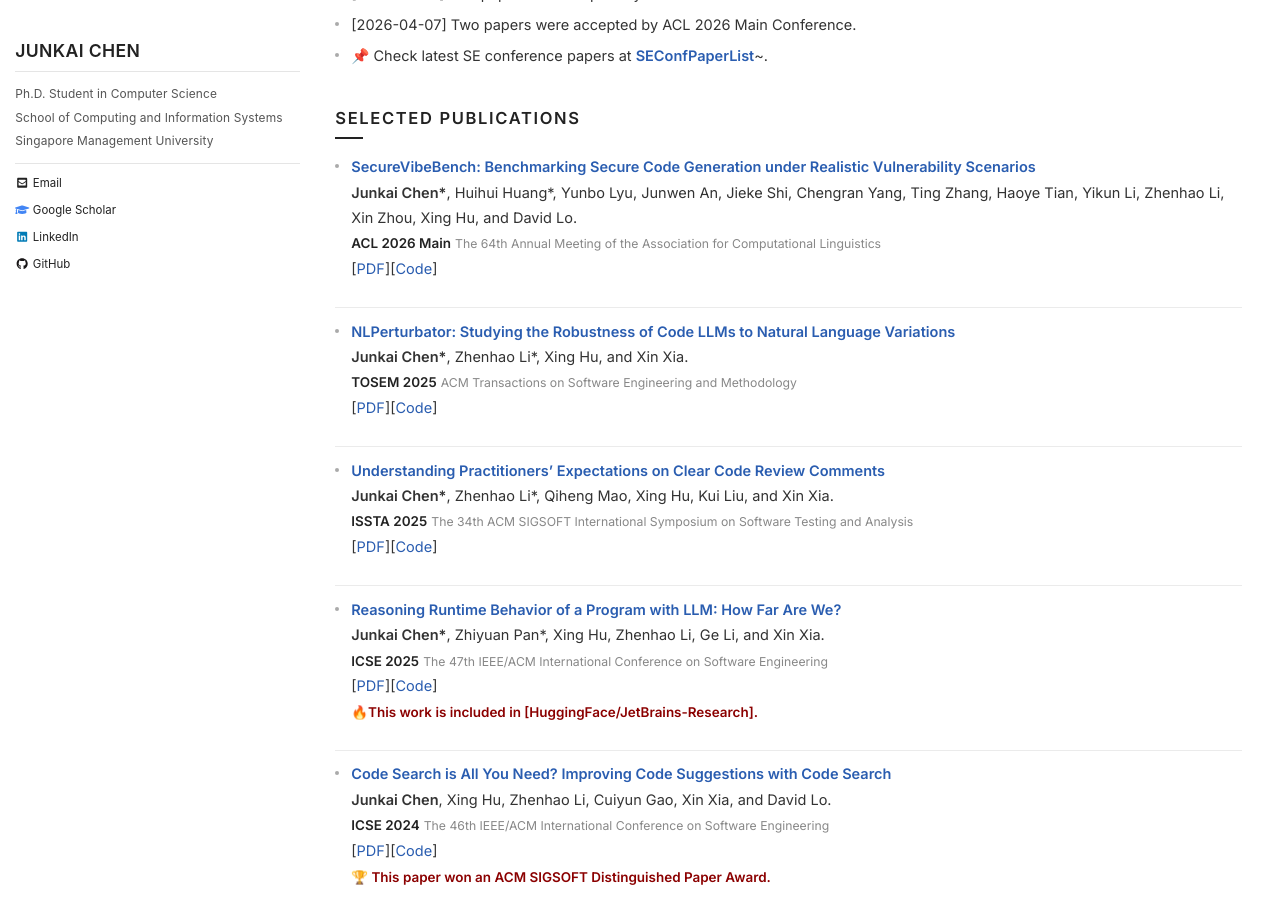
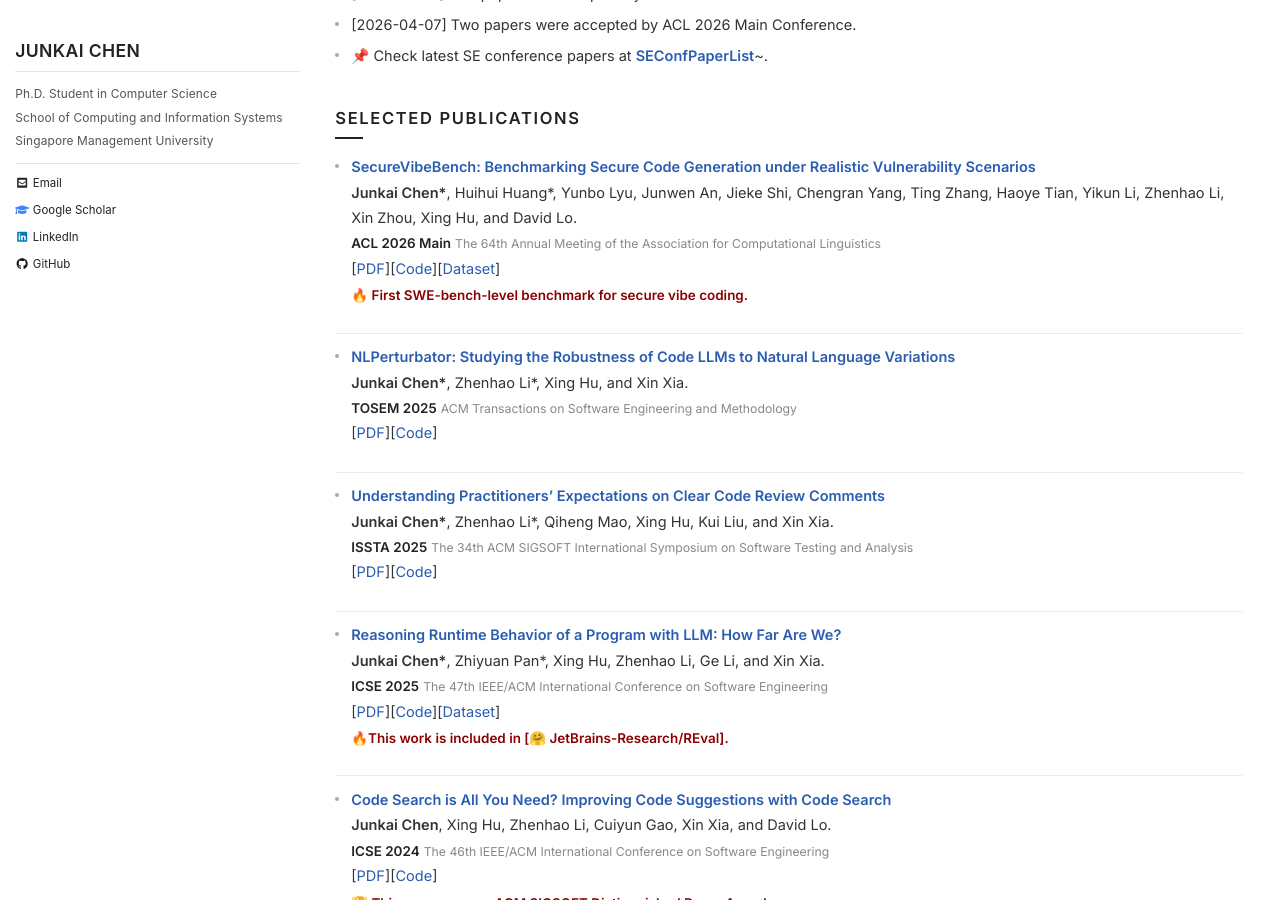
Before and after one commit to chen-junkai/chen-junkai.github.io, a Jekyll site: the page built from index.md, in a window 1280 px wide and 900 px high, scrolled down 405 px. Built offline with Jekyll 4.4.1, drawn with Linux system fonts in a browser that asks for light colours; nearby versions of some CDN libraries.

Commit message:
Enhance publication entries in index.md

```diff
--- a/index.md
+++ b/index.md
@@ -29,7 +29,8 @@ I am Junkai Chen (**陈**俊凯), a Ph.D. student at [Singapore Management Unive
 - [**SecureVibeBench: Benchmarking Secure Code Generation under Realistic Vulnerability Scenarios**](https://www.arxiv.org/abs/2509.22097)<br/>
   **Junkai Chen\***, Huihui Huang\*, Yunbo Lyu, Junwen An, Jieke Shi, Chengran Yang, Ting Zhang, Haoye Tian, Yikun Li, Zhenhao Li, Xin Zhou, Xing Hu, and David Lo.<br/>
   <span class="pub-venue">ACL 2026 Main</span> <span class="pub-venue-full">The 64th Annual Meeting of the Association for Computational Linguistics</span><br/>
-  [<a href="https://www.arxiv.org/pdf/2509.22097" target="_blank">PDF</a>][<a href="https://github.com/iCSawyer/SecureVibeBench" target="_blank">Code</a>]
+  [<a href="https://www.arxiv.org/pdf/2509.22097" target="_blank">PDF</a>][<a href="https://github.com/iCSawyer/SecureVibeBench" target="_blank">Code</a>][<a href="https://huggingface.co/datasets/iCSawyer/SecureVibeBench" target="_blank">Dataset</a>]
+  <span class="pub-note">🔥 First SWE-bench-level benchmark for secure vibe coding.</span>
 
 - [**NLPerturbator: Studying the Robustness of Code LLMs to Natural Language Variations**](https://dl.acm.org/doi/10.1145/3745764)<br/>
   **Junkai Chen\***, Zhenhao Li\*, Xing Hu, and Xin Xia.<br/>
@@ -44,8 +45,8 @@ I am Junkai Chen (**陈**俊凯), a Ph.D. student at [Singapore Management Unive
 - [**Reasoning Runtime Behavior of a Program with LLM: How Far Are We?**](https://dl.acm.org/doi/10.1109/ICSE55347.2025.00012)<br/>
   **Junkai Chen\***, Zhiyuan Pan\*, Xing Hu, Zhenhao Li, Ge Li, and Xin Xia.<br/>
   <span class="pub-venue">ICSE 2025</span> <span class="pub-venue-full">The 47th IEEE/ACM International Conference on Software Engineering</span><br/>
-  [<a href="https://arxiv.org/pdf/2403.16437.pdf" target="_blank">PDF</a>][<a href="https://github.com/r-eval/r-eval.github.io" target="_blank">Code</a>]<br/>
-  <span class="pub-note">🔥This work is included in <a href="https://huggingface.co/datasets/JetBrains-Research/REval">[HuggingFace/JetBrains-Research]</a>.</span>
+  [<a href="https://arxiv.org/pdf/2403.16437.pdf" target="_blank">PDF</a>][<a href="https://github.com/r-eval/r-eval.github.io" target="_blank">Code</a>][<a href="https://huggingface.co/datasets/JetBrains-Research/REval" target="_blank">Dataset</a>]<br/>
+  <span class="pub-note">🔥This work is included in <a href="https://huggingface.co/datasets/JetBrains-Research/REval">[🤗 JetBrains-Research/REval]</a>.</span>
 
 - [**Code Search is All You Need? Improving Code Suggestions with Code Search**](https://dl.acm.org/doi/10.1145/3597503.3639085)<br/>
   **Junkai Chen**, Xing Hu, Zhenhao Li, Cuiyun Gao, Xin Xia, and David Lo.<br/>
```
